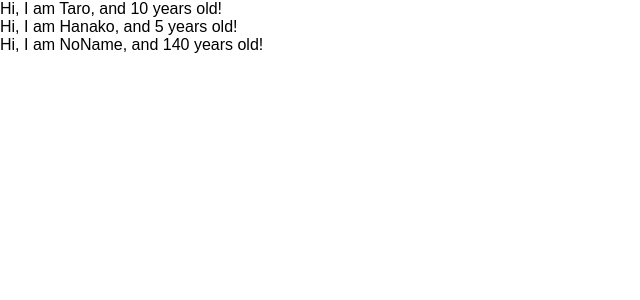
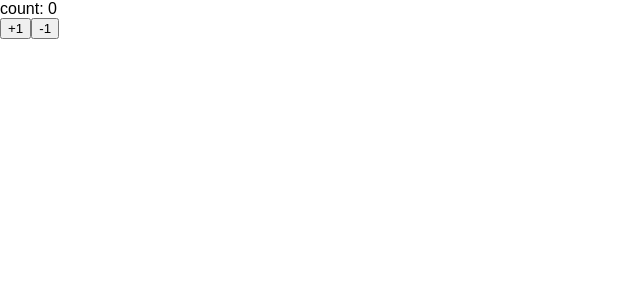
Before and after one commit to wubuchako/react-redux, a React (Create React App) app: page / in a window 1280 px wide. Shown: the top 300 px of the page, without its empty margins (0-640 px from the left). Built offline with nearby package versions, Linux system fonts and the light colour scheme.

Commit message:
learn state and setstate
 Please enter the commit message for your changes. Lines starting

```diff
--- a/src/App.js
+++ b/src/App.js
@@ -1,51 +1,32 @@
-import React from 'react';
-import PropTypes from 'prop-types'
+import React, { Component } from 'react';
 
-// class App extends Component {
-//   render(){
-//     return (
-//       <React.Fragment>
-//         <label htmlFor="bar">bar</label>
-//         <input type="text" onChange={()=> {console.log("I am clicked")}}/>
-//       </React.Fragment>
-//     )
-//   }
-// }
+const App = () => (<Counter></Counter>)
 
-const App = () => {
-  const profiles = [
-    {
-      name:"Taro",
-      age:10
-    },
-    {
-      name:"Hanako",
-      age: 5
-    },
-    {
-      name:"NoName",
-      age: 140
-    }
-  ]
-  return (
-    <div>
-    {
-      profiles.map((profile, index) =>{
-        return <User name={profile.name} age={profile.age} key={index} />
-      })
-    }
-   </div>
-  )
-}
-const User = (props) => {
-  return (
-    <div>Hi, I am {props.name}, and {props.age} years old!</div>
-  )
-}
+class Counter extends Component {
+  constructor(props){
+    super(props)
+    console.log(this.state)
+    this.state = { count: 0 }
+  }
 
-User.propTypes = {
-  name: PropTypes.string,
-  age:PropTypes.number.isRequired
+  handlePlusButton = () =>{
+    this.setState({count: this.state.count + 1})
+  }
+
+  handleMinusButton = () =>{
+    this.setState({count: this.state.count - 1})
+  }
+
+  render(){
+      console.log(this.state)
+      return(
+        <React.Fragment>
+          <div>count: { this.state.count }</div>
+          <button onClick={this.handlePlusButton}>+1</button>
+          <button onClick={this.handleMinusButton}>-1</button>
+        </React.Fragment>
+        )
+  }
 }
 
 export default App;
```
